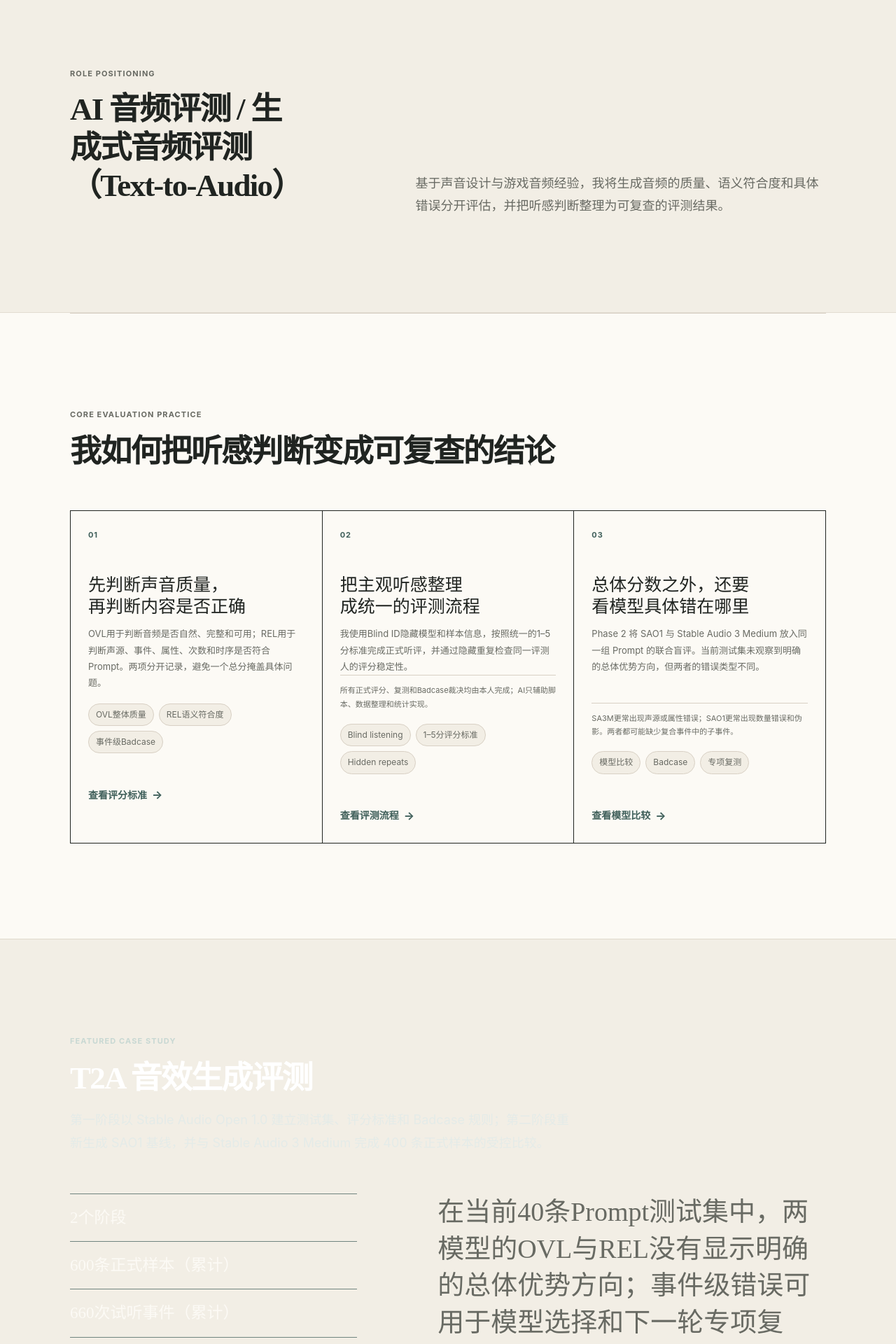
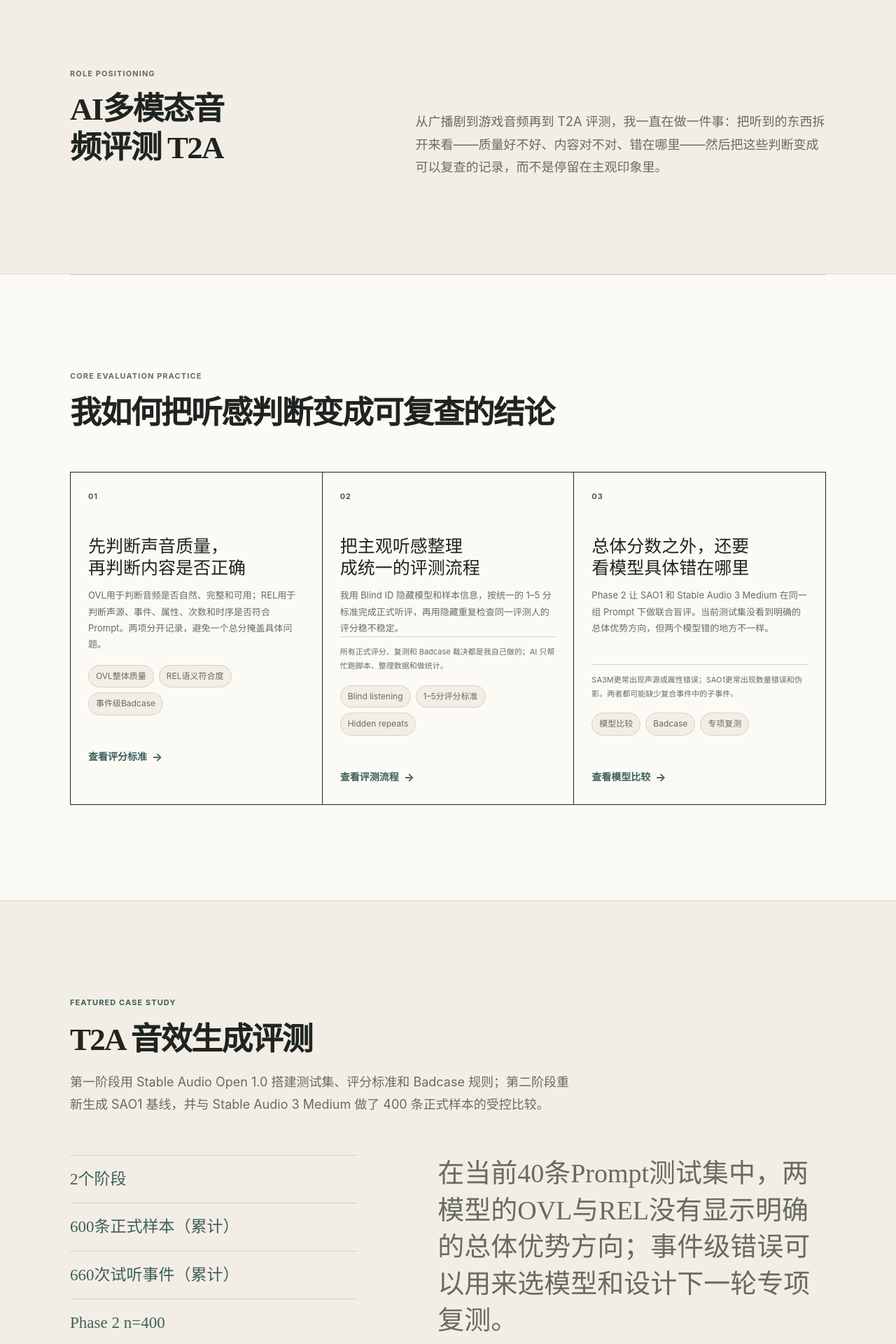
Before and after one commit to ventusdu0809/ventusdu0809.github.io, a Next.js app: page / in a window 1280 px wide. Shown: the part 840-2760 px from the top of the page at 70% size. Built offline with nearby package versions, Linux system fonts and the light colour scheme.

Commit message:
deploy: import portfolio archive revision

```diff
--- a/app/globals.css
+++ b/app/globals.css
@@ -150,17 +150,17 @@
 .narrative-note { margin-top: auto; padding: 12px 0 0; border-top: 1px solid var(--color-border); font-size: 11px !important; }
 .recruiter-narrative .tag-row { margin-top: 17px; }
 .recruiter-narrative .paper-link, .recruiter-practice-grid .paper-link { margin-top: 18px; }
-.recruiter-project { background: var(--color-primary-deep); color: var(--color-paper); }
-.content-section.recruiter-project .section-heading > h2 { color: #ffffff !important; }
-.content-section.recruiter-project .section-heading > .section-lead { color: #e4ebe8 !important; }
-.content-section.recruiter-project .section-heading > .eyebrow { color: #c8d8d3 !important; }
-.recruiter-project .recruiter-boundary { color: #d2ddd9; }
+.recruiter-project { background: var(--color-paper); color: var(--color-text); }
+.content-section.recruiter-project .section-heading > h2 { color: var(--color-text) !important; }
+.content-section.recruiter-project .section-heading > .section-lead { color: var(--color-text-secondary) !important; }
+.content-section.recruiter-project .section-heading > .eyebrow { color: var(--color-primary) !important; }
+.recruiter-project .recruiter-boundary { color: var(--color-text-secondary); }
 .recruiter-project-grid { display: grid; grid-template-columns: .85fr 1.15fr; gap: clamp(40px, 9vw, 145px); align-items: start; }
-.recruiter-scale-list { display: grid; gap: 0; border-top: 1px solid #70847f; }
-.recruiter-scale-list span { padding: 14px 0; border-bottom: 1px solid #70847f; font-family: var(--serif); font-size: 23px; }
+.recruiter-scale-list { display: grid; gap: 0; border-top: 1px solid var(--color-border); }
+.recruiter-scale-list span { padding: 14px 0; border-bottom: 1px solid var(--color-border); font-family: var(--serif); font-size: 23px; color: var(--color-primary); }
 .recruiter-finding { margin: 0; font-family: var(--serif); font-size: clamp(24px, 3vw, 38px); line-height: 1.38; }
 .recruiter-boundary { margin: 22px 0 26px; font-size: 12px; line-height: 1.8; }
-.recruiter-project .btn-primary { color: var(--color-primary-deep); background: var(--color-paper); }
+.recruiter-project .btn-primary { color: var(--color-paper); background: var(--color-primary); }
 .recruiter-practice-grid { display: grid; grid-template-columns: repeat(2, 1fr); gap: 20px; }
 .recruiter-practice-grid article { min-height: 290px; padding: 28px; border: 1px solid var(--color-border); background: var(--color-paper); }
 .audit-trust { padding-block: 54px; border-top: 1px solid var(--color-border); background: var(--color-primary-soft); }
--- a/app/sound-practice/page.tsx
+++ b/app/sound-practice/page.tsx
@@ -23,7 +23,7 @@
       <section className="sound-practice-hero">
         <div className="section-shell">
           <p className="eyebrow">GAME AUDIO &amp; SOUND PRACTICE</p>
-          <h1>声音设计进入游戏后，才成为可验证的体验</h1>
+          <h1>声音设计进入游戏后才是可验证的体验</h1>
           <p>这些案例覆盖声音制作、交互集成、动态混音和运行时问题定位。重点不是展示工具名称，而是说明我如何发现听觉问题并推动修改。</p>
           <div className="tag-row"><span>Wwise</span><span>FMOD</span><span>Unity</span><span>Unreal Engine</span><span>动态混音</span><span>空间音频</span></div>
         </div>
@@ -48,7 +48,7 @@
 
       <section className="content-section content-section--paper" aria-labelledby="runtime-title">
         <div className="section-shell">
-          <header className="section-heading"><p className="eyebrow">03 / RUNTIME CASES</p><h2 id="runtime-title">运行时问题要回到修改前后验证</h2><p className="section-lead">以下案例只描述可观察到的表现和修改目标，不把结果包装成无法证明的底层原因。</p></header>
+          <header className="section-heading"><p className="eyebrow">03 / RUNTIME CASES</p><h2 id="runtime-title">通过 QA 前后对比验证问题修复</h2><p className="section-lead">下面这些案例记录的是修改前后的实际变化——我只描述能观察到的东西，不推测引擎或底层原因。</p></header>
           <div className="runtime-case-list">
             <article className="runtime-case"><p className="eyebrow">案例01 / HITSTOP</p><h3>Hitstop时缓与声音逻辑协同</h3><p>通过修改前后视频检查时缓触发时的声音响应，让动作停顿、冲击反馈和底层逻辑保持一致。</p><div className="runtime-media-grid"><figure className="runtime-media"><figcaption>修改前</figcaption><video controls preload="none" aria-label="Hitstop修改前视频"><source src="/video/hitstop-before.mp4" type="video/mp4" /></video></figure><figure className="runtime-media"><figcaption>修改后</figcaption><video controls preload="none" aria-label="Hitstop修改后视频"><source src="/video/hitstop-after.mp4" type="video/mp4" /></video></figure></div></article>
             <article className="runtime-case"><p className="eyebrow">案例02 / DYNAMIC MIX</p><h3>动态混音与Snapshot切换</h3><p>通过混音调整SFX、音乐与人声的层级关系，并检查Snapshot切换时是否出现突兀的听感变化。</p><div className="runtime-media-grid"><figure className="runtime-media"><figcaption>混音案例一</figcaption><div className="runtime-embed"><iframe src="https://player.bilibili.com/player.html?isOutside=true&aid=116798179511695&bvid=BV1Wqjy6CEPF&cid=39335690503&p=2&autoplay=0" title="动态混音案例一" loading="lazy" allowFullScreen scrolling="no" /></div><a className="runtime-fallback" href="https://www.bilibili.com/video/BV1Wqjy6CEPF/?p=2" target="_blank" rel="noreferrer">在Bilibili打开</a></figure><figure className="runtime-media"><figcaption>混音案例二</figcaption><div className="runtime-embed"><iframe src="https://player.bilibili.com/player.html?isOutside=true&aid=116679816318744&bvid=BV1CAVz6DEwL&cid=38794496414&p=2&autoplay=0" title="动态混音案例二" loading="lazy" allowFullScreen scrolling="no" /></div><a className="runtime-fallback" href="https://www.bilibili.com/video/BV1CAVz6DEwL/?p=2" target="_blank" rel="noreferrer">在Bilibili打开</a></figure></div></article>
--- a/app/t2a-case-study/page.tsx
+++ b/app/t2a-case-study/page.tsx
@@ -47,7 +47,7 @@
       <section className="t2a-program-hero t2a-shell" id="overview">
         <div>
           <p className="eyebrow">T2A EVALUATION CASE STUDY</p>
-          <h1>听起来好，不等于生成正确</h1>
+          <h1>听起来好，<br />不等于生成正确</h1>
           <p className="t2a-program-subtitle">我如何从Stable Audio Open 1.0单模型PoC出发，完成SAO1与Stable Audio 3 Medium的受控音效评测。</p>
           <p className="t2a-lead">我把音频质量、Prompt符合度和具体错误分开记录。结果不只回答“平均分是多少”，也回答“模型在哪类要求上容易出错”。</p>
           <div className="t2a-hero-actions">
--- a/src/data/siteCopy.ts
+++ b/src/data/siteCopy.ts
@@ -1,14 +1,14 @@
 import { auditRecordHref, currentReportHref, t2aRelease } from "../../app/data/t2aRelease";
 
 export const siteCopy = {
-  role: "AI 音频评测 / 生成式音频评测（Text-to-Audio）",
+  role: "AI多模态音频评测 T2A",
   globalStatement:
-    "基于声音设计与游戏音频经验，我将生成音频的质量、语义符合度和具体错误分开评估，并把听感判断整理为可复查的评测结果。",
+    "从广播剧到游戏音频再到 T2A 评测，我一直在做一件事：把听到的东西拆开来看——质量好不好、内容对不对、错在哪里——然后把这些判断变成可以复查的记录，而不是停留在主观印象里。",
   heroCopy: {
     eyebrow: "AI AUDIO EVALUATION",
     title: "杜明",
     subtitle: "AI音频评测",
-    body: "我将音频自身质量、Prompt符合度和具体错误分开记录，再通过统一听评、隐藏重复和Badcase分析完成模型比较。",
+    body: "我把音频质量、Prompt符合度和具体错误分开记录，再用统一听评、隐藏重复和Badcase分析来做模型比较。",
     metrics: [
       { value: "600", label: "正式样本 · 两阶段累计" },
       { value: "400", label: "Phase 2受控比较" },
@@ -30,8 +30,8 @@
     {
       id: "listening-protocol",
       title: "把主观听感整理成统一的评测流程",
-      body: "我使用Blind ID隐藏模型和样本信息，按照统一的1–5分标准完成正式听评，并通过隐藏重复检查同一评测人的评分稳定性。",
-      note: "所有正式评分、复测和Badcase裁决均由本人完成；AI只辅助脚本、数据整理和统计实现。",
+      body: "我用 Blind ID 隐藏模型和样本信息，按统一的 1–5 分标准完成正式听评，再用隐藏重复检查同一评测人的评分稳不稳定。",
+      note: "所有正式评分、复测和 Badcase 裁决都是我自己做的；AI 只帮忙跑脚本、整理数据和做统计。",
       tags: ["Blind listening", "1–5分评分标准", "Hidden repeats"],
       href: "/t2a-case-study#protocol",
       linkLabel: "查看评测流程",
@@ -39,7 +39,7 @@
     {
       id: "comparison-and-badcases",
       title: "总体分数之外，还要看模型具体错在哪里",
-      body: "Phase 2 将 SAO1 与 Stable Audio 3 Medium 放入同一组 Prompt 的联合盲评。当前测试集未观察到明确的总体优势方向，但两者的错误类型不同。",
+      body: "Phase 2 让 SAO1 和 Stable Audio 3 Medium 在同一组 Prompt 下做联合盲评。当前测试集没看到明确的总体优势方向，但两个模型错的地方不一样。",
       note: "SA3M更常出现声源或属性错误；SAO1更常出现数量错误和伪影。两者都可能缺少复合事件中的子事件。",
       tags: ["模型比较", "Badcase", "专项复测"],
       href: "/t2a-case-study#badcase",
@@ -48,16 +48,16 @@
   ],
   projectSummary: {
     title: "T2A 音效生成评测",
-    body: "第一阶段以 Stable Audio Open 1.0 建立测试集、评分标准和 Badcase 规则；第二阶段重新生成 SAO1 基线，并与 Stable Audio 3 Medium 完成 400 条正式样本的受控比较。",
+    body: "第一阶段用 Stable Audio Open 1.0 搭建测试集、评分标准和 Badcase 规则；第二阶段重新生成 SAO1 基线，并与 Stable Audio 3 Medium 做了 400 条正式样本的受控比较。",
     scales: ["2个阶段", "600条正式样本（累计）", "660次试听事件（累计）", "Phase 2 n=400"],
-    finding: "在当前40条Prompt测试集中，两模型的OVL与REL没有显示明确的总体优势方向；事件级错误可用于模型选择和下一轮专项复测。",
+    finding: "在当前40条Prompt测试集中，两模型的OVL与REL没有显示明确的总体优势方向；事件级错误可以用来选模型和设计下一轮专项复测。",
     boundary: "600条与660次均为两阶段累计，不代表统一的三臂实验。正式模型比较只在Phase 2进行；项目由单一评测人完成，隐藏重复仅检查同一评测人的复测稳定性。",
     href: "/t2a-case-study",
     linkLabel: "查看完整案例",
   },
   supportingPractices: {
     title: "评测判断来自实际的声音工作",
-    body: "游戏音频、资产验收和运行时问题处理，让我能把抽象的评分标签落回可听、可查的具体问题。",
+    body: "游戏音频、资产验收和运行时问题处理——这些实际工作让我能把抽象的评分标签落回可听、可查的具体问题。",
     cards: [
       {
         title: "游戏音频与运行时诊断",
@@ -76,13 +76,13 @@
   auditTrustLine: {
     title: "研究版本与复算检查",
     status: `${t2aRelease.researchVersion} · audit ${t2aRelease.auditRevision} · ${t2aRelease.auditValidator} · ${t2aRelease.auditVerdict}`,
-    body: "复算检查补充了隐藏重复配对、统计重算和文件完整性核对；未修改人工评分、Badcase标签或裁决。",
+    body: "复算检查补了隐藏重复配对、统计重算和文件完整性核对；没改人工评分、Badcase标签或裁决。",
     href: auditRecordHref,
     linkLabel: "查看审计说明",
   },
   aboutCopy: {
     title: "关于杜明",
-    body: "声音设计硕士背景，具备游戏音频制作、交付和运行时问题定位经验；当前专注于生成式音频的人工听评、Badcase诊断和评测流程设计。",
+    body: "声音设计硕士，做过游戏音频制作、交付和运行时问题定位；现在主要做生成式音频的人工听评、Badcase 诊断和评测流程设计。",
   },
   links: { currentReportHref, auditRecordHref },
   evaluation: {
```
Also changed, not shown: 1 other file (tests, documents, lock files or other folders).
